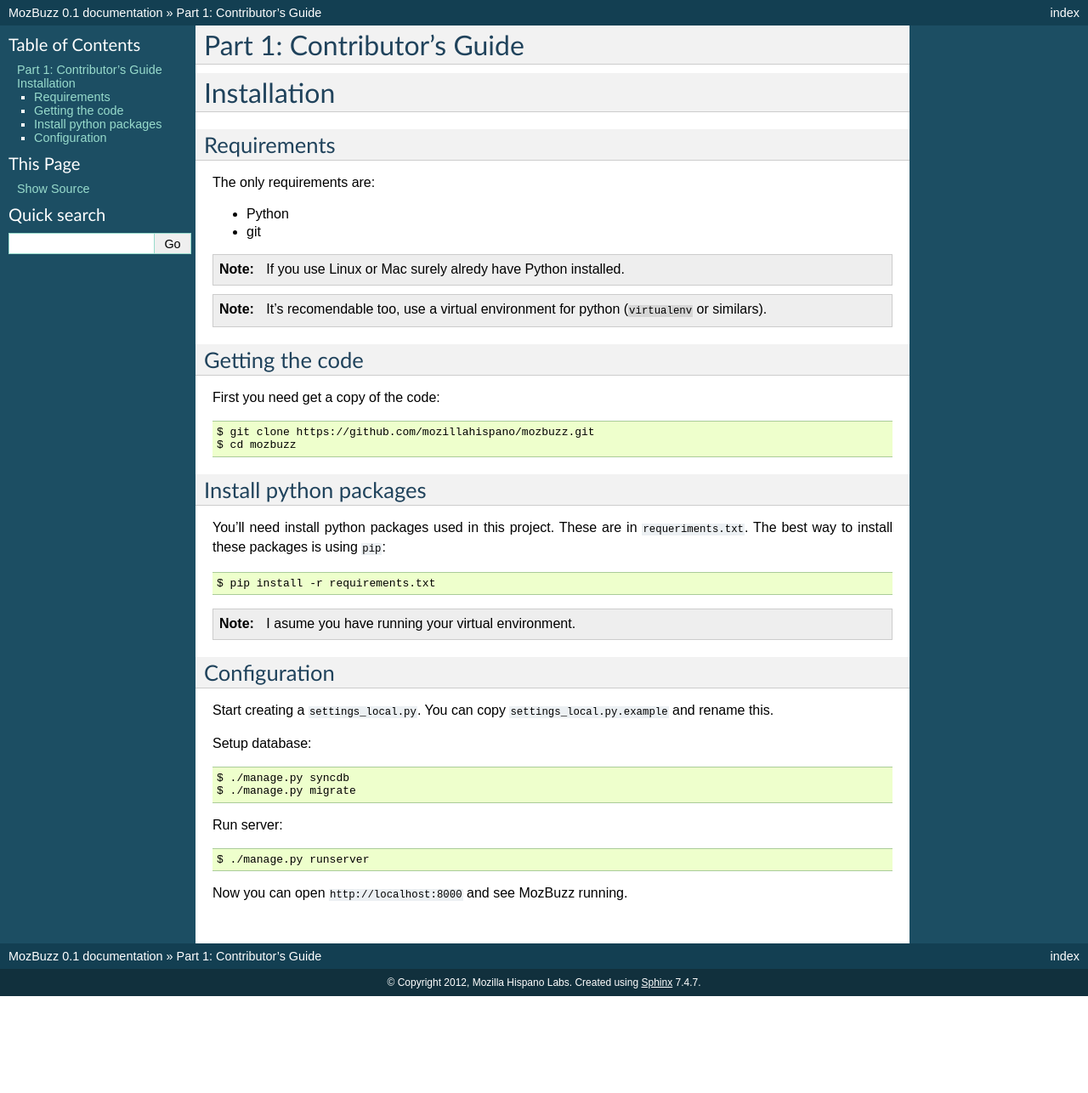
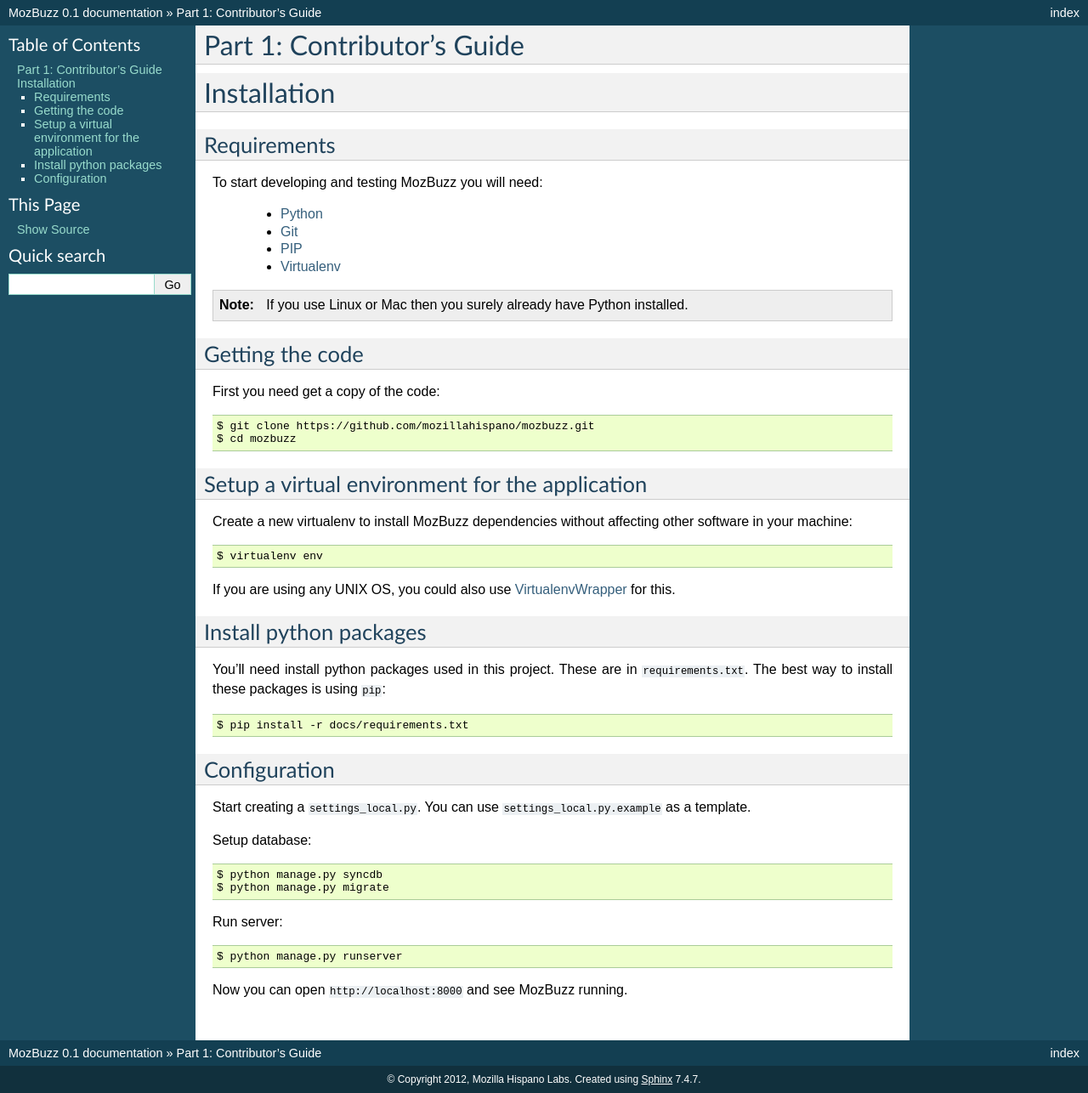
Before and after one commit to mozillahispano/mozbuzz, a Sphinx documentation site: the page built from docs/contributors/index.rst, in a window 1280 px wide. Shown: the whole page at 85% size. Built offline with Sphinx 7.4.7, drawn with Linux system fonts in a browser that asks for light colours; before the commit the page ends 1172 px from its top, so only the background shows below that.

Commit message:
Update and improve documentation

```diff
--- a/docs/conf.py
+++ b/docs/conf.py
@@ -11,7 +11,12 @@
 # All configuration values have a default; values that are commented out
 # serve to show the default.
 
-import sys, os
+import os
+import sys
+
+MOZBUZZ_PARDIR = os.path.dirname(os.path.dirname(__file__))
+
+sys.path.insert(0, MOZBUZZ_PARDIR)
 
 # If extensions (or modules to document with autodoc) are in another directory,
 # add these directories to sys.path here. If the directory is relative to the
--- a/docs/contributors/index.rst
+++ b/docs/contributors/index.rst
@@ -8,48 +8,61 @@
 
 Requirements
 ------------
-The only requirements are:
 
-* Python
-* git
+To start developing and testing MozBuzz you will need:
+
+ * Python_
+ * Git_
+ * PIP_
+ * Virtualenv_
 
 .. Note::
 
-   If you use Linux or Mac surely alredy have Python installed.
+   If you use Linux or Mac then you surely already have Python installed.
 
-.. Note::
-
-   It's recomendable too, use a virtual environment for python (``virtualenv`` or similars).
+.. _Python: http://python.org/
+.. _Git: http://git-scm.com/
+.. _PIP: http://www.pip-installer.org/
+.. _Virtualenv: http://www.virtualenv.org/
 
 Getting the code
 ----------------
+
 First you need get a copy of the code::
 
     $ git clone https://github.com/mozillahispano/mozbuzz.git
     $ cd mozbuzz
 
+Setup a virtual environment for the application
+-----------------------------------------------
+
+Create a new virtualenv to install MozBuzz dependencies without affecting other software in your machine::
+
+  $ virtualenv env
+
+If you are using any UNIX OS, you could also use VirtualenvWrapper_ for this.
+
+.. _VirtualenvWrapper: http://virtualenvwrapper.readthedocs.org/en/latest/index.html
+
 Install python packages
 -----------------------
-You'll need install python packages used in this project. These are in ``requeriments.txt``.
+
+You'll need install python packages used in this project. These are in ``requirements.txt``.
 The best way to install these packages is using ``pip``::
 
-    $ pip install -r requirements.txt
-
-.. Note::
-
-   I asume you have running your virtual environment.
+    $ pip install -r docs/requirements.txt
 
 Configuration
 -------------
-Start creating a ``settings_local.py``. You can copy ``settings_local.py.example`` and rename this.
+Start creating a ``settings_local.py``. You can use ``settings_local.py.example`` as a template.
 
 Setup database::
 
-    $ ./manage.py syncdb
-    $ ./manage.py migrate
+    $ python manage.py syncdb
+    $ python manage.py migrate
 
 Run server::
 
-    $ ./manage.py runserver
+    $ python manage.py runserver
 
 Now you can open ``http://localhost:8000`` and see MozBuzz running.
--- a/docs/index.rst
+++ b/docs/index.rst
@@ -25,7 +25,10 @@
     This guide is for site administrators and covers everything
     you need to know to run MozBuzz.
 
+MozBuzz source documentation
+----------------------------
 
+.. automodule:: mozbuzz
 
 Indices and tables
 ==================
```
Also changed, not shown: docs/admin/index.rst (+34 -1 lines).
